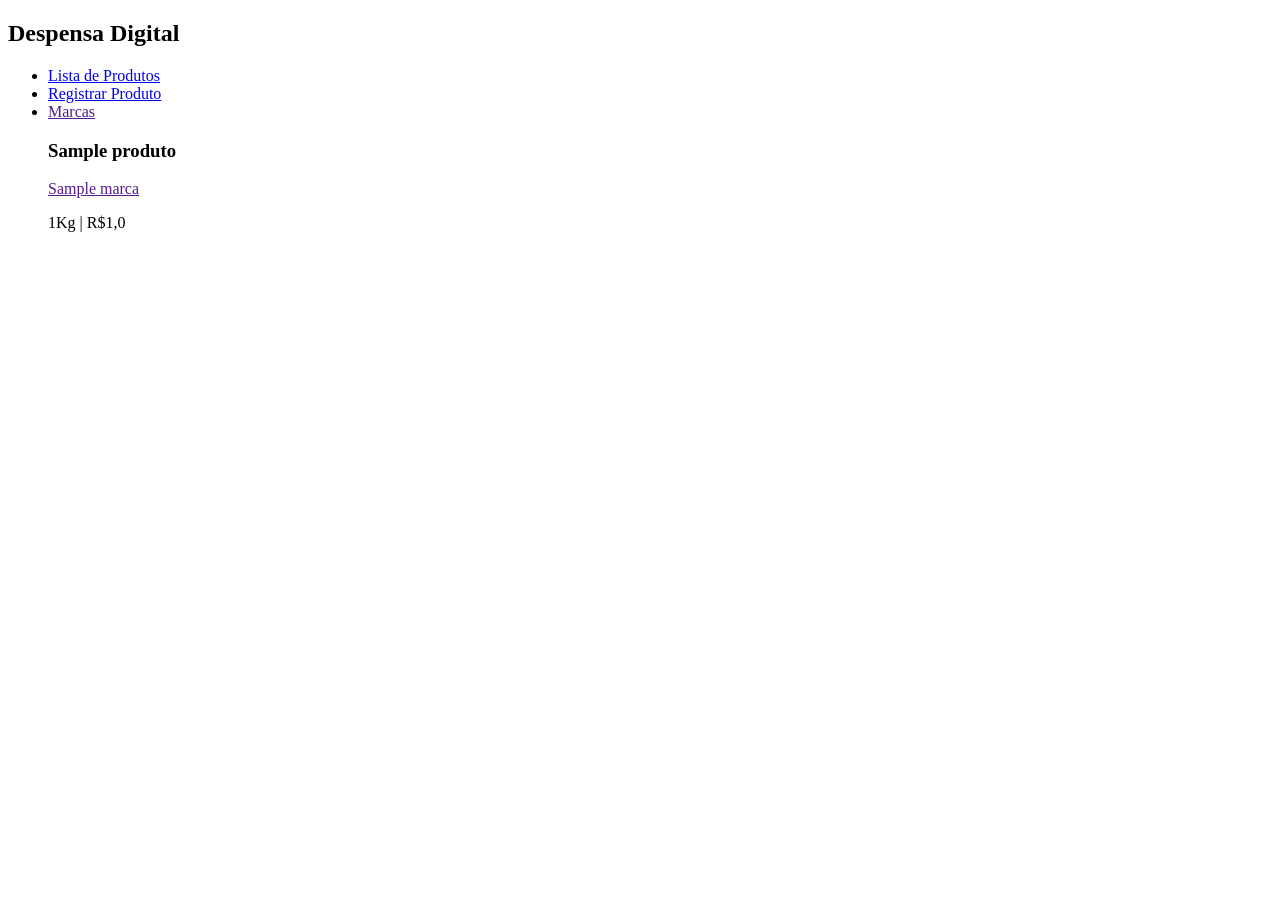
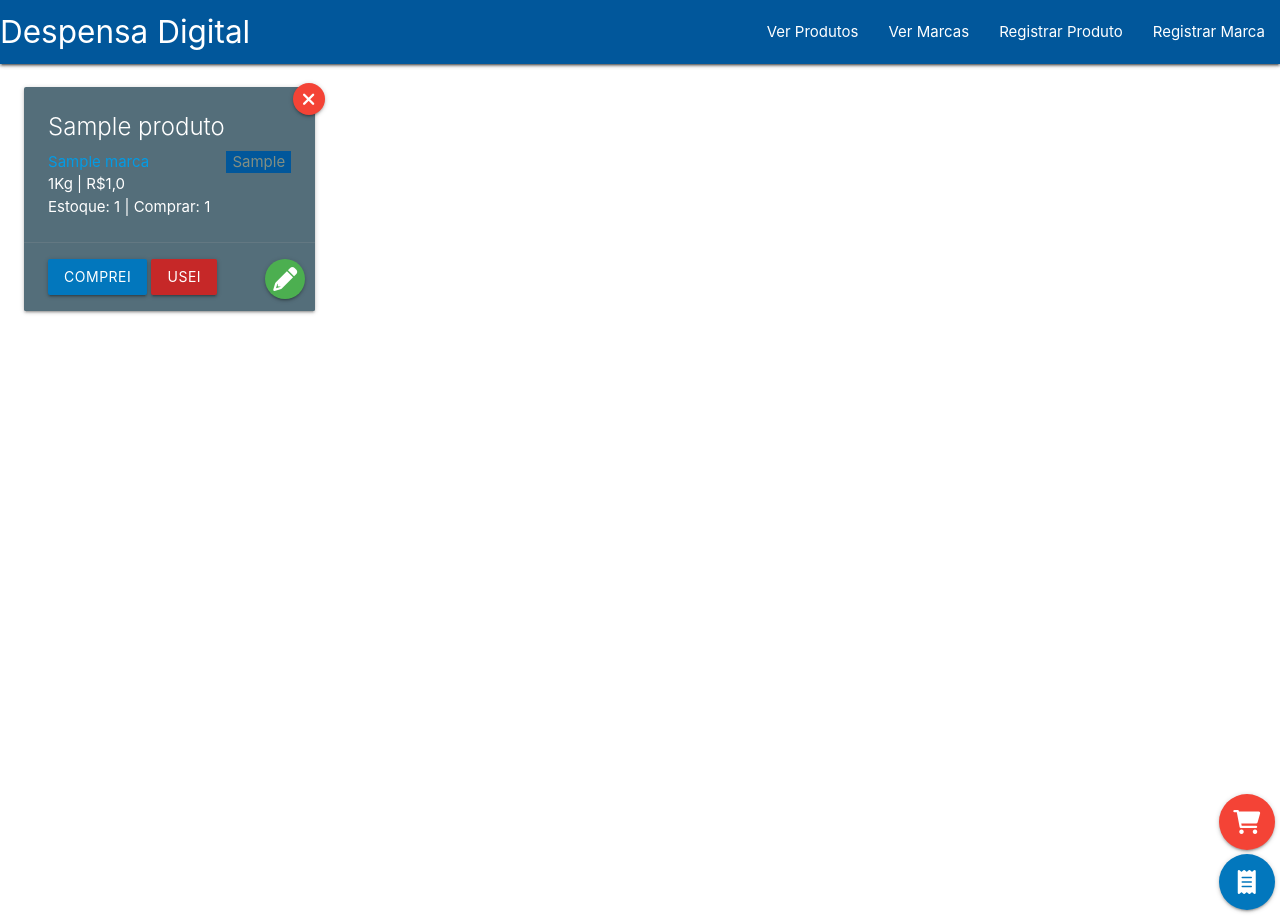
Before and after one commit to Gabriels999/despensa_digital, a Django app: page / in a window 1280 px wide. Run offline with Django 4.2, Linux system fonts and the light colour scheme; tables that the repository leaves empty hold one stand-in row (values such as "Sample post"); some libraries are stand-ins or nearby versions.

Commit message:
Primeira versao do projeto que guarda a despensa digital e gera a lista de compras automaticamente

```diff
--- a/core/models.py
+++ b/core/models.py
@@ -14,9 +14,17 @@ class Produto(models.Model):
     preco = models.FloatField()
     marca = models.ForeignKey(Marca, on_delete=models.CASCADE, related_name="marca")
     tipo = models.CharField(max_length=64, default='Cozinha')
+    em_estoque = models.IntegerField(default=0)
+    necessario = models.IntegerField(default=1)
 
     def __str__(self):
         if self.tipo == 'Cozinha':
             return f"{self.nome} | {self.marca} - {self.peso}Kg: R$ {self.preco}"
         else:
             return f"{self.nome} | {self.marca} - {self.peso} uni: R$ {self.preco}"
+
+    def precisa_comprar(self):
+        if self.em_estoque < self.necessario:
+            return True
+        else:
+            return False
--- a/core/templates/core/base.html
+++ b/core/templates/core/base.html
@@ -5,19 +5,73 @@
     <meta charset="UTF-8" />
     <meta http-equiv="X-UA-Compatible" content="IE=edge" />
     <meta name="viewport" content="width=device-width, initial-scale=1.0" />
+    <!-- Compiled and minified CSS -->
+    <link
+      rel="stylesheet"
+      href="https://cdnjs.cloudflare.com/ajax/libs/materialize/1.0.0/css/materialize.min.css"
+    />
+    <!-- Fontawesome 6 CND-->
+    <link
+      rel="stylesheet"
+      href="https://cdnjs.cloudflare.com/ajax/libs/font-awesome/6.1.1/css/all.min.css"
+      integrity="sha512-KfkfwYDsLkIlwQp6LFnl8zNdLGxu9YAA1QvwINks4PhcElQSvqcyVLLD9aMhXd13uQjoXtEKNosOWaZqXgel0g=="
+      crossorigin="anonymous"
+      referrerpolicy="no-referrer"
+    />
     <title>Despensa Digital</title>
   </head>
   <body>
     <nav>
-      <h2>Despensa Digital</h2>
-      <ul>
-        <li><a href="{% url 'lista_produtos' %}">Lista de Produtos</a></li>
+      <nav class="nav-extended light-blue darken-4">
+        <div class="nav-wrapper">
+          <a href="{% url 'lista_produtos' %}" class="brand-logo"
+            >Despensa Digital</a
+          >
+          <a
+            href="{% url 'lista_produtos' %}"
+            data-target="mobile-demo"
+            class="sidenav-trigger"
+            ><i class="material-icons">menu</i></a
+          >
+          <ul id="nav-mobile" class="right hide-on-med-and-down">
+            <li><a href="{% url 'lista_produtos' %}">Ver Produtos</a></li>
+            <li><a href="{% url 'lista_marcas' %}">Ver Marcas</a></li>
+            <li><a href="{% url 'cria_produto' %}">Registrar Produto</a></li>
+            <li><a href="{% url 'cria_marca' %}">Registrar Marca</a></li>
+          </ul>
+        </div>
+      </nav>
+
+      <ul class="sidenav" id="mobile-demo">
+        <li><a href="{% url 'lista_produtos' %}">Ver Produtos</a></li>
+        <li><a href="{% url 'lista_marcas' %}">Ver Marcas</a></li>
         <li><a href="{% url 'cria_produto' %}">Registrar Produto</a></li>
-        <li><a href="">Marcas</a></li>
-        <div class="base-principal">
-          {% block conteudo %} {% endblock conteudo %}
-        </div>
+        <li><a href="{% url 'cria_marca' %}">Registrar Marca</a></li>
       </ul>
     </nav>
+    <div
+      class="base-principal"
+      style="margin-top: 15px; padding: 0 1%; text-align: center"
+    >
+      {% block conteudo %} {% endblock conteudo %}
+    </div>
+    <a
+      href="{% url 'lista_de_compras' %}"
+      class="btn-floating btn-large waves-effect waves-light red"
+      style="position: absolute; bottom: 70px; right: 5px"
+      ><i class="fa-solid fa-cart-shopping"></i
+    ></a>
+    <a
+      href="{% url 'lista_produtos' %}"
+      class="btn-floating btn-large waves-effect waves-light light-blue darken-3"
+      style="position: absolute; bottom: 10px; right: 5px"
+      ><i class="fa-solid fa-receipt"></i
+    ></a>
+    <!-- Compiled and minified JavaScript -->
+    <script src="https://cdnjs.cloudflare.com/ajax/libs/materialize/1.0.0/js/materialize.min.js"></script>
+    <script>
+      var elems = document.querySelectorAll("select");
+      M.FormSelect.init(elems);
+    </script>
   </body>
 </html>
--- a/core/templates/core/lista_produtos.html
+++ b/core/templates/core/lista_produtos.html
@@ -1,7 +1,50 @@
-{%extends 'core/base.html'%} {%block conteudo%} {% for produto in produtos%}
-<div>
-  <h3>{{produto.nome}}</h3>
-  <a href=""> {{produto.marca}} </a>
-  <p>{{produto.peso}}Kg | R$<span>{{produto.preco}}</span></p>
+{%extends 'core/base.html'%} {%block conteudo%}
+<div class="row" style="text-align: start">
+  {% for produto in produtos %}
+  <div class="col s12 m3">
+    <div class="card blue-grey darken-1">
+      <div class="card-content white-text">
+        <span class="card-title">{{produto.nome}}</span>
+        <p>
+          <a href=""> {{produto.marca}} </a>
+          <span class="badge light-blue darken-4" style="color: #828e82"
+            >{{produto.tipo}}</span
+          >
+        </p>
+        <div>
+          <span>{{produto.peso}}Kg | R$<span>{{produto.preco}}</span></span>
+        </div>
+        <p>
+          <span>Estoque: {{produto.em_estoque}}</span> |
+          <span>Comprar: {{produto.necessario}}</span>
+        </p>
+      </div>
+      <div class="card-action">
+        <a
+          href="{% url 'compra_produto' produto.id %}"
+          class="waves-effect waves-light light-blue darken-3 btn"
+          >Comprei</a
+        >
+        <a
+          href="{% url 'usa_produto' produto.id %}"
+          class="waves-effect waves-light red darken-3 btn"
+          >Usei</a
+        >
+        <a
+          href="{% url 'confirma_deleta_produto' produto.id %}"
+          class="btn-floating btn-small waves-effect waves-light red"
+          style="position: absolute; top: -160px; right: -10px"
+          ><i class="fa-solid fa-xmark"></i
+        ></a>
+        <a
+          href="{% url 'editar_produto' produto.id %}"
+          class="btn-floating btn-medium waves-effect waves-light green"
+          style="position: absolute; bottom: 12px; right: 10px"
+          ><i class="fa-solid fa-pencil"></i
+        ></a>
+      </div>
+    </div>
+  </div>
+  {% endfor %}
 </div>
-{% endfor %} {%endblock conteudo%}
+{%endblock conteudo%}
--- a/core/urls.py
+++ b/core/urls.py
@@ -3,6 +3,18 @@ from django.urls import path
 from core import views
 
 urlpatterns = [
+#   READ
     path("", views.lista_produtos, name="lista_produtos"),
-    path("criar/produto/", views.cria_produto, name="cria_produto")
+    path("compras/", views.lista_de_compras, name="lista_de_compras"),
+    path("lista/marcas", views.lista_marcas, name="lista_marcas"),
+#   CREATE
+    path("criar/produto/", views.cria_produto, name="cria_produto"),
+    path("criar/marca/", views.cria_marca, name="cria_marca"),
+#   DELETE
+    path("deletar/conf/produto/<id>", views.confirma_deleta_produto, name="confirma_deleta_produto"),
+    path("deletar/produto/<id>", views.deleta_produto, name="deleta_produto"),
+#   UPDATE
+    path("comprar/<id>", views.comprar, name="compra_produto"),
+    path("usar/<id>", views.usar, name="usa_produto"),
+    path("editar/<id>", views.editar_produto, name="editar_produto"),
 ]
--- a/core/views.py
+++ b/core/views.py
@@ -1,11 +1,12 @@
 from multiprocessing import context
-from django.shortcuts import render
+from django.shortcuts import render, redirect
 
-from core.models import Produto
-from core.forms import ProdutoForm
+from core.models import Produto, Marca
+from core.forms import ProdutoForm, MarcaForm
 
 # Create your views here.
 
+# Read Data
 def lista_produtos(request):
     produtos = Produto.objects.all()
     context = {
@@ -13,14 +14,93 @@ def lista_produtos(request):
     }
     return render(request, "core/lista_produtos.html", context)
 
+def lista_de_compras(request):
+    produtos = Produto.objects.all()
+    lista_de_compras = []
+    for item in produtos:
+        print(item.precisa_comprar())
+        if item.precisa_comprar() == True:
+            lista_de_compras.append(item)
+            context = {
+                'produtos': lista_de_compras
+            }
+    if len(lista_de_compras) == 0:
+        return render(request, "core/nenhuma_compra.html")
+    else:
+        return render(request, "core/lista_produtos.html", context)
+
+def lista_marcas(request):
+    marcas = Marca.objects.all()
+    context = {
+        'marcas': marcas
+    }
+    return render(request, 'core/lista_marcas.html', context)
+
+# Create Data
 def cria_produto(request):
     if request.method == 'POST':
         form = ProdutoForm(request.POST)
         if form.is_valid():
             form.save()
+            return redirect('lista_produtos')
     else:
         form = ProdutoForm()
     context = {
         "form": form
     }
-    return render(request, 'core/cria_tarefa.html', context)
+    return render(request, 'core/cria_produto.html', context)
+
+def cria_marca(request):
+    if request.method == 'POST':
+        form = MarcaForm(request.POST)
+        if form.is_valid():
+            form.save()
+    else:
+        form = MarcaForm()
+    context = {
+        "form": form
+    }
+    return render(request, 'core/cria_marca.html', context)
+
+# Delete Data
+def confirma_deleta_produto(request, id):
+    produto = Produto.objects.get(id=id)
+    context={
+        "produto": produto
+    }
+    return render(request, 'core/deleta_produto.html', context)
+
+def deleta_produto(request, id):
+    produto = Produto.objects.get(id=id)
+    produto.delete()
+    return redirect('lista_produtos')
+
+# Update Data
+def comprar(request, id):
+    produto = Produto.objects.get(id=id)
+    produto.em_estoque += 1
+    produto.save()
+    return redirect('lista_produtos')
+
+def usar(request, id):
+    produto = Produto.objects.get(id=id)
+    if produto.em_estoque > 0:
+        produto.em_estoque -= 1
+        produto.save()
+    return redirect('lista_produtos')
+
+def editar_produto(request, id):
+    produto = Produto.objects.get(id=id)
+    form = ProdutoForm(initial={
+        "nome": produto.nome,
+        "peso": produto.peso,
+        "preco": produto.preco,
+        "marca": produto.marca,
+        "tipo": produto.tipo,
+        "em_estoque": produto.em_estoque,
+        "necessario": produto.necessario,
+    })
+    context = {
+        "form": form
+    }
+    return render(request, 'core/edita_produto.html', context)
```
Also changed, not shown: core/forms.py (+8 -2 lines), core/templates/core/cria_marca.html (added, +15 -0 lines), core/templates/core/cria_produto.html (added, +12 -0 lines), core/templates/core/cria_tarefa.html (deleted, +0 -7 lines), core/templates/core/deleta_produto.html (added, +29 -0 lines), core/templates/core/edita_produto.html (added, +12 -0 lines), core/templates/core/lista_marcas.html (added, +16 -0 lines), core/templates/core/nenhuma_compra.html (added, +8 -0 lines), core/migrations/0004_produto_em_estoque_produto_necessario.py (added).
